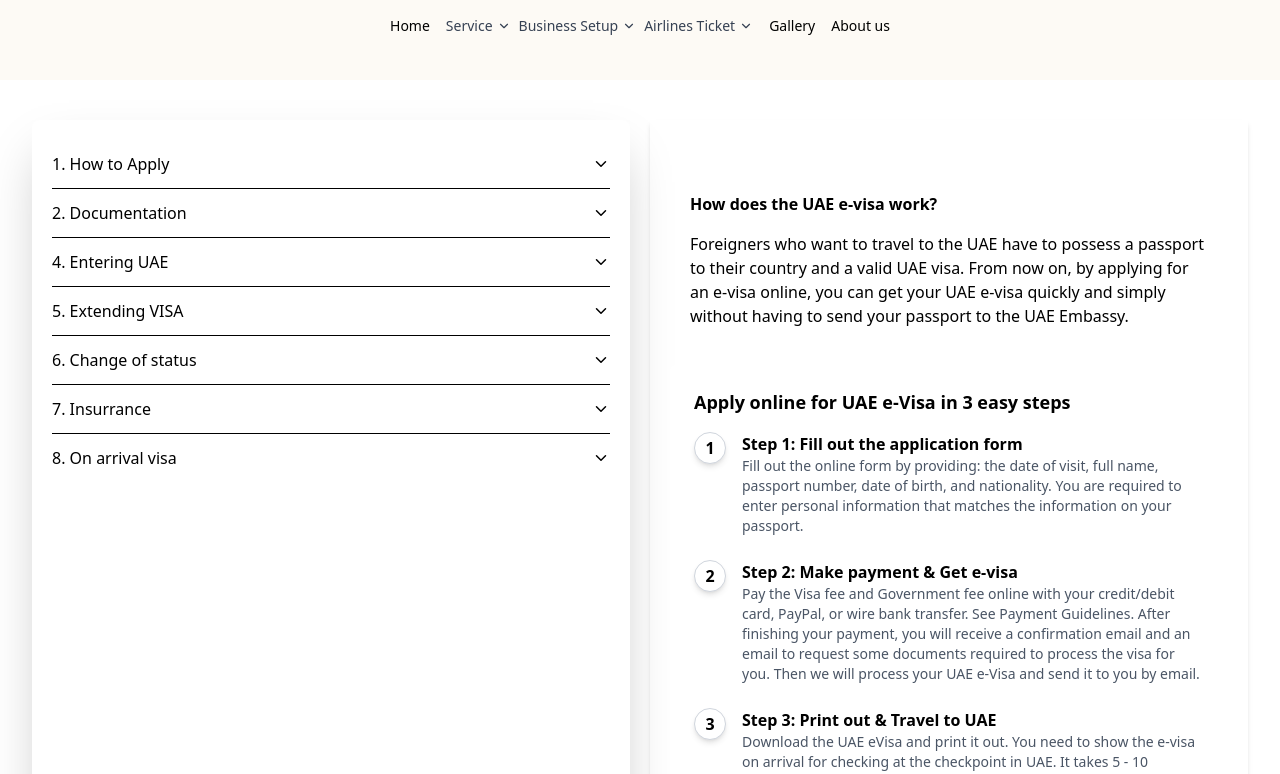
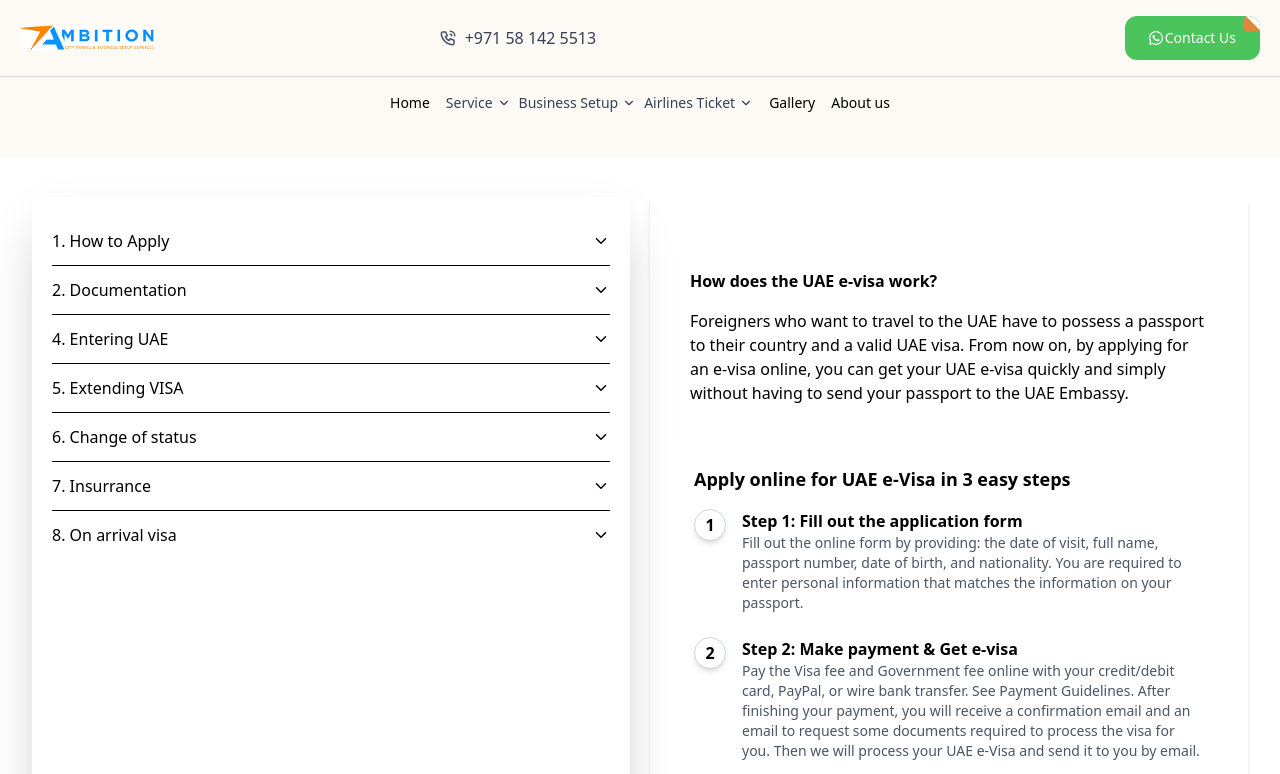
Before and after one commit to tahiamustofa/AmitionCity-Dubai, a React (Vite) app: page /service in a window 1280 px wide. Shown: the top 774 px of the page. Built offline with nearby package versions, Linux system fonts and the light colour scheme.

Commit message:
message full home done

```diff
--- a/src/components/ContactSection/ContactSection.jsx
+++ b/src/components/ContactSection/ContactSection.jsx
@@ -5,7 +5,7 @@ import vector from "../../assets/img/Vector (2).png"
 export default function ContactSection() {
   return (
     <section
-      className="w-full bg-cover bg-center bg-no-repeat  my-5 sm:my-10 lg:my-20  max-w-screen-2xl  "
+      className=" bg-cover bg-center bg-no-repeat  my-5 sm:my-10 lg:my-20     w-full max-w-screen-2xl mx-auto "
       style={{ backgroundImage: `url(${bg})` }}
     >
       <div className="mx-auto h-full flex flex-col justify-center py-16 md:py-20 w-full max-w-screen-2xl px-5 md:px-16 ">
--- a/src/components/Happily/Happily.jsx
+++ b/src/components/Happily/Happily.jsx
@@ -8,12 +8,12 @@ import bg from "../../assets/img/contact bg.png";
 const Happily = () => {
     return (
 
-        <div className='bg-[#fdfaf5] w-full max-w-screen-2xl relative  my-5 sm:my-10 lg:my-20'>
+        <div className='bg-[#fdfaf5] w-full max-w-screen-2xl mx-auto relative  my-5 sm:my-10 lg:my-20 '>
             <div className="absolute top-0 left-0 z-0">
                 <img src={obj4} className="w-1/2" alt="decorative element" />
             </div>
 
-            <div className='flex gap-4 md:flex-row flex-col  text-black px-4  md:px-8  mx-auto items-center'>
+            <div className='flex  md:flex-row flex-col  text-black px-4  mx-auto items-center justify-between py-10 gap-4'>
                 <div className="p-4 flex-1 z-50">
                     <div className=" mx-auto flex flex-col items-center lg:items-start text-center lg:text-left space-y-4">
                         <h2 className="text-lg sm:text-2xl lg:text-3xl font-bold text-black mb-2">
@@ -37,13 +37,14 @@ const Happily = () => {
                     </div>
                 </div>
 
-                <div className="flex-1 xl:bg-contain bg-cover  bg-center bg-no-repeat " style={{ backgroundImage: `url(${bg})` }} >
+<div className='flex-1 flex justify-end'>
+                <div className=" xl:bg-contain bg-cover  bg-center bg-no-repeat " style={{ backgroundImage: `url(${bg})` }} >
                     <div className='bg-cover bg-center bg-no-repeat  p-4' >
 
                     <div className="z-50 mx-auto">
-                        <div className="grid grid-cols-2  xl:gap-5 gap-1 text-center "  >
+                        <div className="grid grid-cols-2   lg:gap-8 gap-5  "  >
                             {/* Stat Item 1 */}
-                            <div className="p-3  rounded-lg transition-all duration-200">
+                            <div className="p-3   rounded-lg transition-all duration-200">
                                 <p className="lg:text-2xl md:text-lg text-base font-bold text-black mb-2">2000+</p>
                                 <p className=" text-gray-600 font-medium">Happy customers</p>
                             </div>
@@ -70,6 +71,7 @@ const Happily = () => {
                     </div>
 
                 </div>
+                </div>
             </div>
         </div>
     );
--- a/src/components/Layout/Layout.jsx
+++ b/src/components/Layout/Layout.jsx
@@ -1,10 +1,12 @@
 import { Outlet } from "react-router-dom";
 import Navbar from "../Navbar/Navbar";
+import UpperNavbar from "../UpperNavbar/UpperNavbar";
 
 function Layout() {
   return (
     <div>
       <header>
+        <UpperNavbar></UpperNavbar>
        <Navbar></Navbar>
       </header>
       <main>
--- a/src/components/Navbar/Navbar.jsx
+++ b/src/components/Navbar/Navbar.jsx
@@ -42,7 +42,7 @@ const Navbar = () => {
 
                 {/* Mobile Menu Button */}
                 <button className="md:hidden text-xl" onClick={() => setIsOpen(!isOpen)}>
-                    {isOpen ? <FaTimes /> : <FaBars />}
+                    {isOpen ? <FaTimes /> : <button className="flex  gap-0.5 justify-center items-center"> Menu <FaBars /></button> }
                 </button>
             </div>
 
--- a/src/components/Subheader/Subheader.jsx
+++ b/src/components/Subheader/Subheader.jsx
@@ -23,17 +23,17 @@ const Subheader = () => {
     ];
 
     return (
-        <div className="flex flex-col gap-2 bg-[#fdfaf5] items-center w-full max-w-full justify-center ">
+        <div className="flex flex-col gap-2 bg-[#fdfaf5] items-center  justify-center mx-auto">
             <div className="flex md:flex-row flex-col gap-2 w-full mx-auto">
                 {services.map((service, index) => (
                     <div
                         key={index}
-                        className="relative w-full shadow-lg cursor-pointer hover:scale-105 transition-transform"
+                        className="relative  cursor-pointer hover:scale-105 transition-transform mx-auto"
                     >
                         <img
                             src={service.image}
                             alt={service.alt}
-                            className="w-full h-full lg:w-72 lg:h-24 "
+                            className="w-50 h-18 lg:w-72 lg:h-24 "
                         />
 
 
--- /dev/null
+++ b/src/components/UpperNavbar/UpperNavbar.jsx
@@ -0,0 +1,38 @@
+import React from 'react';
+import logo from "../../assets/img/logo 1.png";
+import { BsWhatsapp } from "react-icons/bs";
+import { TbPhoneCall } from "react-icons/tb";
+
+const UpperNavbar = () => {
+    return (
+        <div className='bg-[#fdfaf5] shadow-md border-b border-b-[#D0D5DD]'>
+        <div className="w-full  md:px-5  max-w-screen-2xl mx-auto  py-3 px-3 sm:py-4 sm:px-6 grid grid-cols-2 lg:grid-cols-3 gap-4 items-center justify-between ">
+            {/* Logo Section */}
+            <div className="flex items-center">
+                <img src={logo} alt="Ambition Logo" className="w-3/5 sm:w-2/5 md:w-1/3" />
+            </div>
+
+            {/* Contact Info */}
+            <div className="flex items-center space-x-1 sm:space-x-2 text-gray-700 text-xs sm:text-sm md:text-base">
+                <TbPhoneCall className="text-gray-600 text-sm sm:text-base md:text-lg" />
+                <span className="font-medium">+971 58 142 5513</span>
+            </div>
+
+<div className='flex justify-end'>
+            {/* WhatsApp Contact Button */}
+            <a href="https://wa.me/971581425513" target="_blank" className="relative inline-flex items-center justify-start px-4 py-2 sm:px-6 sm:py-3 overflow-hidden font-medium transition-all bg-[#4BC45C] rounded-xl group max-w-28 sm:max-w-32 md:max-w-40 text-xs sm:text-sm">
+                <span className="absolute top-0 right-0 inline-block w-3 h-3 sm:w-4 sm:h-4 transition-all duration-500 ease-in-out bg-[#DC893F] text-white rounded group-hover:-mr-4 group-hover:-mt-4">
+                    <span className="absolute top-0 right-0 w-4 h-4 sm:w-5 sm:h-5 rotate-45 translate-x-1/2 -translate-y-1/2 bg-white"></span>
+                </span>
+                <span className="absolute bottom-0 left-0 w-full h-full transition-all duration-500 ease-in-out delay-200 -translate-x-full translate-y-full bg-[#FF8800] rounded-2xl group-hover:mb-12 group-hover:translate-x-0"></span>
+                <span className="relative w-full text-left text-white transition-colors duration-200 ease-in-out group-hover:text-white flex gap-0.5 items-center">
+                    <BsWhatsapp className="text-xs sm:text-sm" /> Contact Us
+                </span>
+            </a>
+            </div>
+        </div>
+        </div>
+    );
+};
+
+export default UpperNavbar;
```
